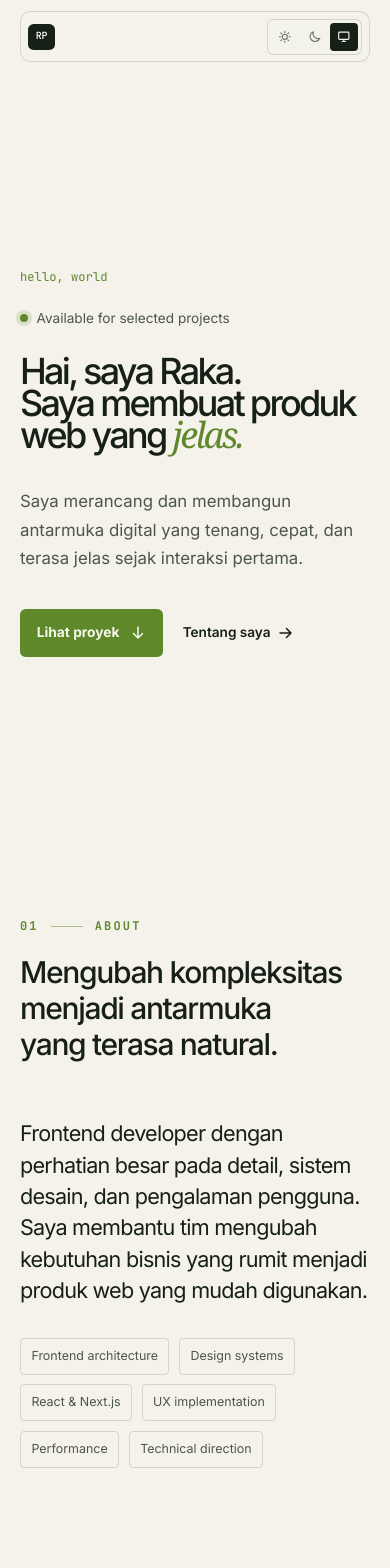
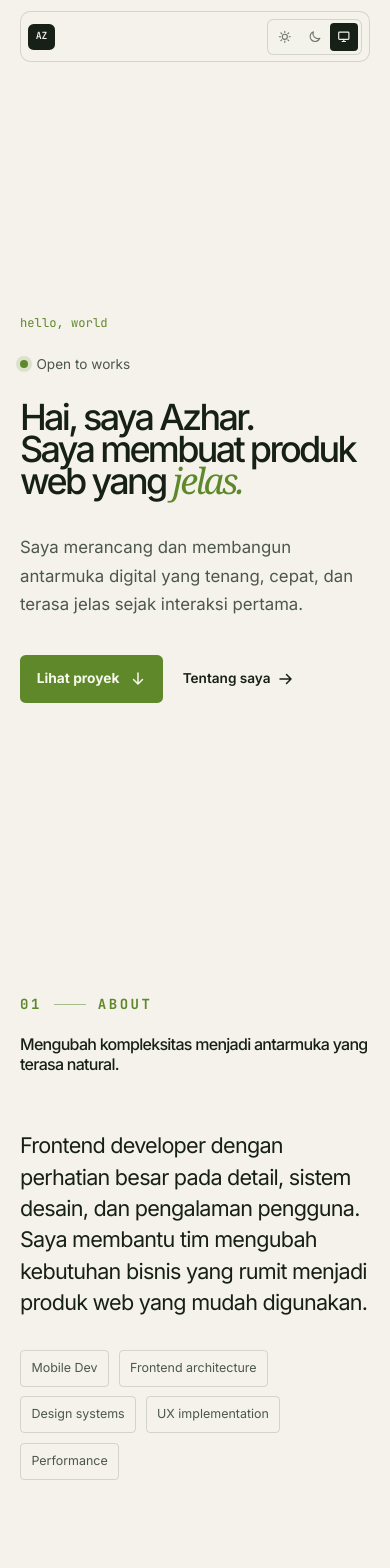
Before and after one commit to aldnazr/portofoliov1, a Next.js app: page / in a window 390 px wide. Shown: the top 1568 px of the page. Built offline with nearby package versions, Linux system fonts and the light colour scheme.

Commit message:
refactor: update profile details and layout responsiveness
- update profile info in `portfolio.ts` and `page.tsx`
- adjust `.section-space` and `.hero` CSS for better viewport scaling
- add "Mobile Dev" to skills
- deploy changes

```diff
--- a/app/data/portfolio.ts
+++ b/app/data/portfolio.ts
@@ -15,22 +15,21 @@ export type Project = {
 };
 
 export const profile = {
-  name: "Raka Pratama",
-  initials: "RP",
+  name: "M. Alauddin Azhary",
+  initials: "AZ",
   role: "Product-minded Frontend Developer",
-  location: "Jakarta, Indonesia",
-  availability: "Available for selected projects",
-  email: "hello@rakapratama.dev",
+  location: "Surabaya, Indonesia",
+  availability: "Open to works",
+  email: "alauddinazhary05@gmail.com",
   hero: "Saya merancang dan membangun antarmuka digital yang tenang, cepat, dan terasa jelas sejak interaksi pertama.",
   about:
     "Frontend developer dengan perhatian besar pada detail, sistem desain, dan pengalaman pengguna. Saya membantu tim mengubah kebutuhan bisnis yang rumit menjadi produk web yang mudah digunakan.",
   skills: [
+    "Mobile Dev",
     "Frontend architecture",
     "Design systems",
-    "React & Next.js",
     "UX implementation",
     "Performance",
-    "Technical direction",
   ],
   stats: [
     { value: "05+", label: "tahun membangun produk" },
--- a/app/globals.css
+++ b/app/globals.css
@@ -57,7 +57,7 @@ body { min-width: 320px; margin: 0; background: var(--background); color: var(--
 
 .portfolio-shell { overflow: clip; }
 .section-shell { width: min(100% - 2.5rem, 74rem); margin-inline: auto; }
-.section-space { padding-block: 7.5rem; }
+.section-space { display: grid; min-height: 100svh; align-content: start; padding-top: 10vh; padding-block: 4rem; }
 .eyebrow { margin: 0; color: var(--muted); font-family: var(--font-jetbrains), monospace; font-size: .76rem; font-weight: 500; letter-spacing: .14em; text-transform: uppercase; }
 
 .site-header { position: sticky; top: 0; z-index: 20; padding-top: 1rem; }
@@ -72,7 +72,7 @@ body { min-width: 320px; margin: 0; background: var(--background); color: var(--
 .theme-toggle button { display: grid; width: 1.75rem; height: 1.75rem; place-items: center; border-radius: .25rem; color: var(--muted); transition: background-color 180ms ease, color 180ms ease; }
 .theme-toggle button svg { width: .85rem; height: .85rem; }.theme-toggle button:hover { color: var(--foreground); }.theme-toggle button.is-active { background: var(--foreground); color: var(--background); }
 
-.hero { display: grid; min-height: min(48rem, calc(100svh - 4rem)); align-content: center; gap: 4rem; padding-block: 8rem 5rem; }
+.hero { display: grid; min-height: 100svh; align-content: center; gap: 4rem; padding-block: 4rem; }
 .hero__copy { max-width: 48rem; }.hero__greeting { margin: 0 0 1.1rem; color: var(--accent); font-family: var(--font-jetbrains), monospace; font-size: .76rem; }.availability { display: inline-flex; align-items: center; gap: .55rem; margin: 0 0 1.65rem; color: var(--muted-light); font-size: .85rem; }.availability span { width: .48rem; height: .48rem; border-radius: 999px; background: var(--accent); box-shadow: 0 0 0 4px color-mix(in srgb, var(--accent) 16%, transparent); }
 .hero h1 { max-width: 52rem; margin: 0; font-size: clamp(2.25rem, 5vw, 4.25rem); font-weight: 500; letter-spacing: -.075em; line-height: .9; }.hero h1 em { color: var(--accent); font-family: Georgia, serif; font-weight: 400; }.hero__summary { max-width: 38rem; margin: 2.2rem 0 0; color: var(--muted-light); font-size: clamp(1.05rem, 2vw, 1.28rem); line-height: 1.7; }.hero__actions { display: flex; flex-wrap: wrap; align-items: center; gap: 1.25rem; margin-top: 2.25rem; }
 .button-primary { display: inline-flex; min-height: 3rem; align-items: center; justify-content: center; gap: .65rem; padding: .75rem 1.05rem; border-radius: .35rem; background: var(--accent); color: var(--accent-foreground); font-size: .86rem; font-weight: 700; transition: transform 180ms ease, filter 180ms ease; }.button-primary:hover { filter: brightness(1.08); transform: translateY(-2px); }.inline-arrow-link, .external-link, .project-link { display: inline-flex; align-items: center; gap: .45rem; color: var(--foreground); font-size: .85rem; font-weight: 600; transition: color 180ms ease, transform 180ms ease; }.inline-arrow-link:hover, .external-link:hover, .project-link:hover { color: var(--accent); transform: translateX(3px); }
--- a/app/page.tsx
+++ b/app/page.tsx
@@ -70,7 +70,7 @@ export default function Home() {
               {profile.availability}
             </p>
             <h1>
-              Hai, saya Raka.
+              Hai, saya Azhar.
               <br />
               Saya membuat produk web yang <em>jelas.</em>
             </h1>
--- a/components/section-heading.tsx
+++ b/components/section-heading.tsx
@@ -17,19 +17,19 @@ export function SectionHeading({
 
   return (
     <div className={`max-w-2xl ${alignment}`}>
-      <p className="mb-5 flex items-center gap-3 font-mono text-xs font-bold uppercase tracking-[0.18em] text-(--accent)">
+      <p className="mb-5 flex items-center gap-3 font-mono text-sm font-bold uppercase tracking-[0.18em] text-(--accent)">
         <span>{number}</span>
         <span className="h-px w-8 bg-current/50" aria-hidden="true" />
         {eyebrow}
       </p>
-      <h2 className="text-balance text-3xl font-medium tracking-[-0.045em] text-(--foreground) sm:text-4xl md:text-5xl">
+      <h3 className="leading-tight font-medium tracking-[-0.045em] text-(--foreground) sm:text-4xl md:text-5xl">
         {title}
-      </h2>
-      {description ? (
-        <p className="mt-5 max-w-xl text-pretty text-base leading-7 text-(--muted-light) sm:text-lg">
+      </h3>
+      {description ?
+        <p className="mt-5 max-w-xl text-pretty text-base leading-7 text-(--muted-light) sm:text-base">
           {description}
         </p>
-      ) : null}
+      : null}
     </div>
   );
 }
```
